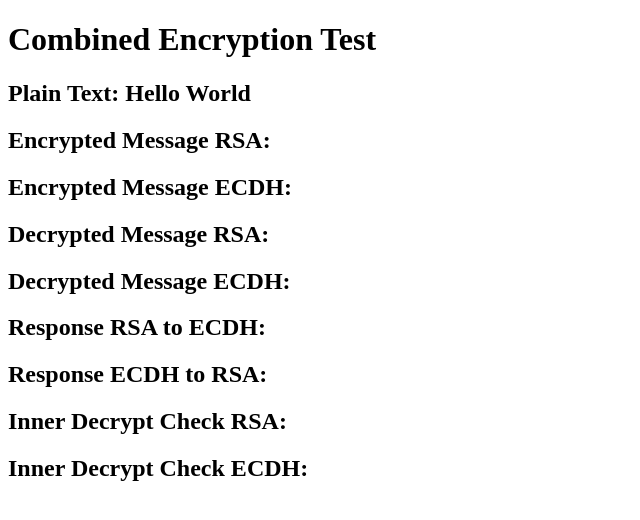
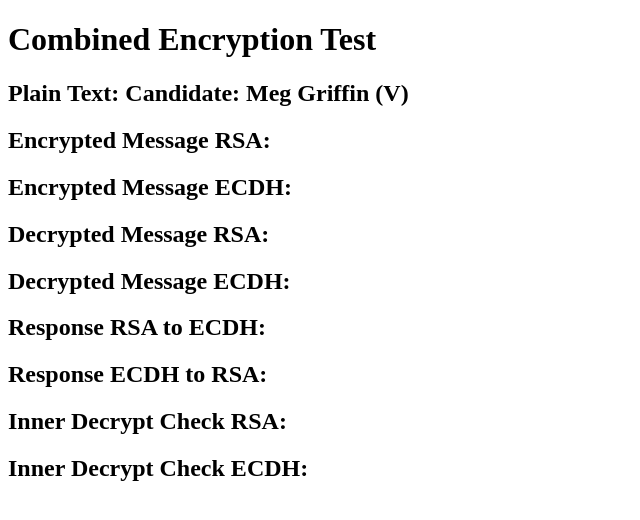
Before and after one commit to Draellemeistro/P4-projekt, a SvelteKit app in the folder Agora-app/: page /cryptoTests in a window 1280 px wide. Shown: the top 520 px of the page, without its empty margins (0-640 px from the left). Built offline with nearby package versions, Linux system fonts and the light colour scheme; no server answers.

Commit message:
encryption of vote

```diff
--- a/Agora-app/src/routes/cryptoTests/+page.svelte
+++ b/Agora-app/src/routes/cryptoTests/+page.svelte
@@ -23,7 +23,7 @@
 	let outMsgECDH = '';
 	let responseRSAECDH = '';
 	let responseECDHRSA = '';
-	const plainText = 'Hello World';
+	const plainText = 'Candidate: Meg Griffin (V)';
 	let innerDecryptCheckRSA = '';
 	let innerDecryptCheckECDH = '';
 
--- a/Agora-app/src/routes/vote/Modal.svelte
+++ b/Agora-app/src/routes/vote/Modal.svelte
@@ -16,7 +16,7 @@
     function voteHandler(){
         dialog.close()
         console.log(typeof selectedOptionModal);
-        console.log(selectedOptionModal);
+        console.log(selectedOptionModal); //string: 'Candidate: John Doe (X)'
         sendEncryptedBallotToServer(selectedOptionModal);
     }
 </script>
```
